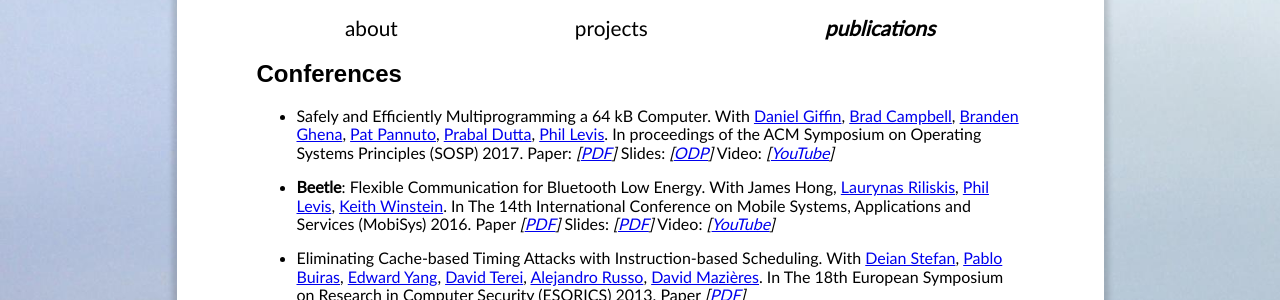
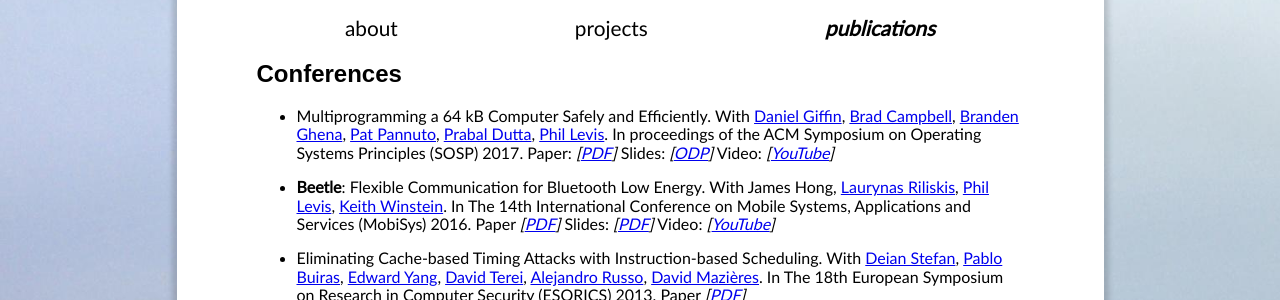
Before and after one commit to alevy/www, a Jekyll site: the page built from publications.md, in a window 1280 px wide. Shown: the part 305-605 px from the top of the page. Built offline with Jekyll 4.4.1, drawn with Linux system fonts in a browser that asks for light colours; some web fonts are replaced.

Commit message:
fix sosp paper title

```diff
--- a/publications.md
+++ b/publications.md
@@ -7,7 +7,7 @@ layout: default
 
 ## Conferences
 
-* Safely and Efficiently Multiprogramming a 64 kB Computer. With [Daniel
+* Multiprogramming a 64 kB Computer Safely and Efficiently. With [Daniel
   Giffin], [Brad Campbell], [Branden Ghena], [Pat Pannuto], [Prabal Dutta],
   [Phil Levis]. In proceedings of the ACM Symposium on Operating
   Systems Principles (SOSP) 2017. Paper: _\[[PDF](/papers/tock-sosp2017.pdf)\]_
```
